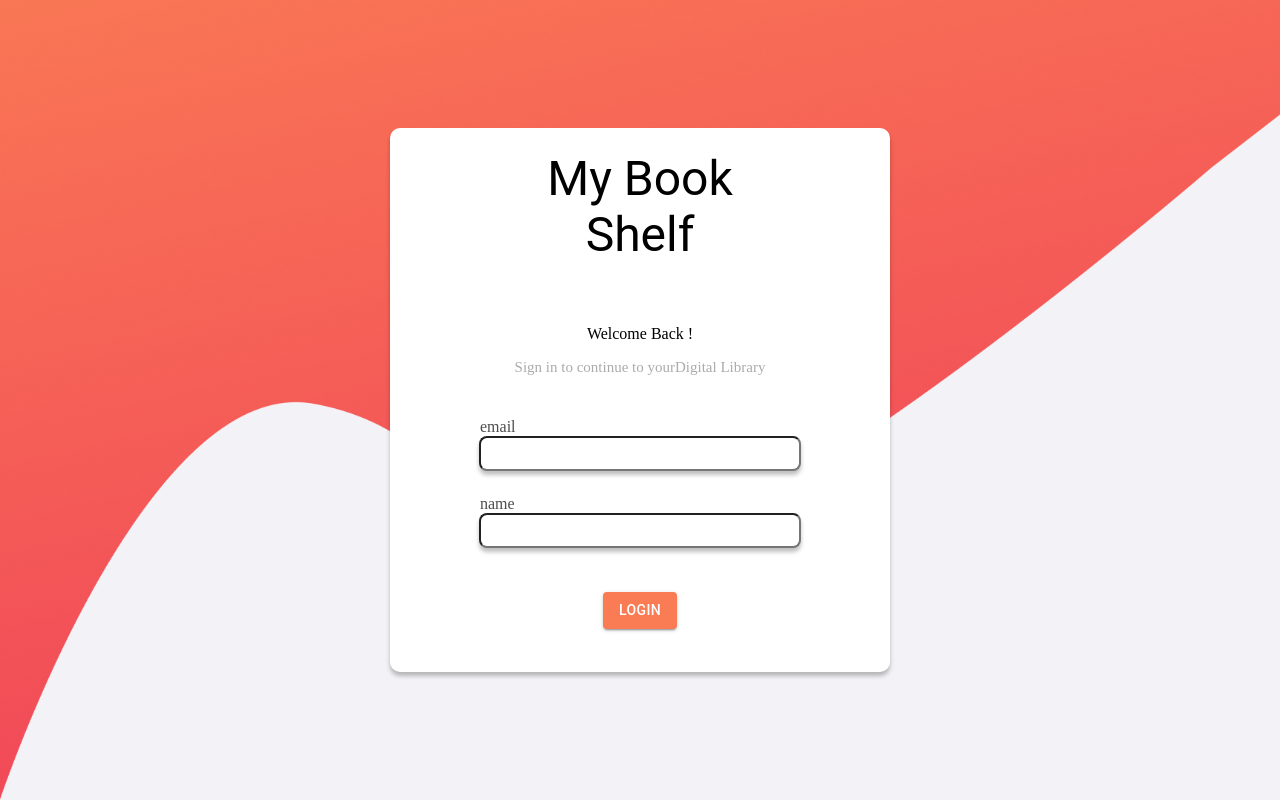
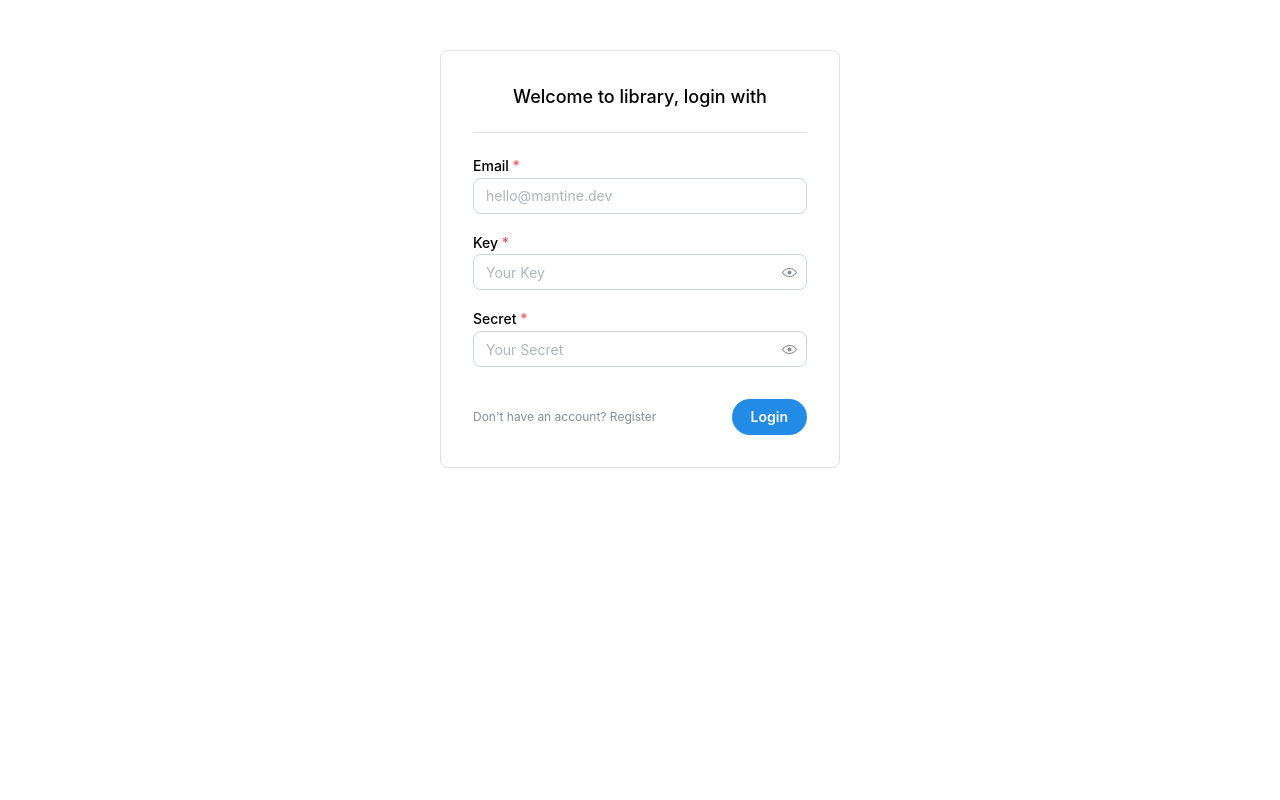
Before and after one commit to jokerUmar/lavinaBook, a React (Vite) app: page / in a window 1280 px wide. Built offline with nearby package versions, Linux system fonts and the light colour scheme.

Commit message:
adding auth with mantine

```diff
--- a/src/App.jsx
+++ b/src/App.jsx
@@ -10,7 +10,7 @@ import { BooleanContext } from "./context/booleanContext";
 import Bookshelf from "./pages/BookShelf/Bookshelf";
 import Add from "./pages/Add/Add";
 import Edit from "./pages/Edit/Edit";
-
+import { AuthenticationForm } from "./pages/auth/Auth";
 function App() {
   let { bool, setBool } = useContext(BooleanContext);
   const [myself, setMyself] = useState("");
@@ -39,7 +39,7 @@ function App() {
   return (
     <>
       <Routes>
-        <Route path="/" element={<Login />} />
+        <Route path="/" element={<AuthenticationForm />} />
         <Route path="/home" element={<Home />} />
         <Route path="/book" element={<BookPage />} />
         <Route path="/shelf" element={<Bookshelf />} />
--- /dev/null
+++ b/src/components/status/Status.jsx
@@ -0,0 +1,64 @@
+import * as React from "react";
+import Box from "@mui/material/Box";
+import Button from "@mui/material/Button";
+import Dialog from "@mui/material/Dialog";
+import DialogActions from "@mui/material/DialogActions";
+import DialogContent from "@mui/material/DialogContent";
+import DialogTitle from "@mui/material/DialogTitle";
+import InputLabel from "@mui/material/InputLabel";
+import OutlinedInput from "@mui/material/OutlinedInput";
+import MenuItem from "@mui/material/MenuItem";
+import FormControl from "@mui/material/FormControl";
+import Select from "@mui/material/Select";
+
+export default function DialogSelect() {
+  const [open, setOpen] = React.useState(false);
+  const [age, setAge] = React.useState("");
+
+  const handleChange = (event) => {
+    setAge(Number(event.target.value) || "");
+  };
+
+  const handleClickOpen = () => {
+    setOpen(true);
+  };
+
+  const handleClose = (event, reason) => {
+    if (reason !== "backdropClick") {
+      setOpen(false);
+    }
+  };
+
+  return (
+    <div>
+      <Button variant="contained" color="success" onClick={handleClickOpen}>
+        Status
+      </Button>
+      <Dialog disableEscapeKeyDown open={open} onClose={handleClose}>
+        <DialogTitle>give the status</DialogTitle>
+        <DialogContent>
+          <Box component="form" sx={{ display: "flex", flexWrap: "wrap" }}>
+            <FormControl sx={{ m: 1, minWidth: 120 }}>
+              <InputLabel id="demo-dialog-select-label">status</InputLabel>
+              <Select
+                labelId="demo-dialog-select-label"
+                id="demo-dialog-select"
+                value={age}
+                onChange={handleChange}
+                input={<OutlinedInput label="Age" />}
+              >
+                <MenuItem value={1}>One</MenuItem>
+                <MenuItem value={2}>Two</MenuItem>
+                <MenuItem value={3}>Three</MenuItem>
+              </Select>
+            </FormControl>
+          </Box>
+        </DialogContent>
+        <DialogActions>
+          <Button onClick={handleClose}>Cancel</Button>
+          <Button onClick={handleClose}>Ok</Button>
+        </DialogActions>
+      </Dialog>
+    </div>
+  );
+}
--- a/src/main.jsx
+++ b/src/main.jsx
@@ -6,9 +6,11 @@ import BooleanProvider from "./context/booleanContext.jsx";
 import SidebarProvider from "./context/SidebarContext.jsx";
 import SearchProvider from "./context/SearchContext.jsx";
 import AddingShelfProvider from "./context/AddingShelfContext.jsx";
+import { MantineProvider } from "@mantine/core";
 
 createRoot(document.getElementById("root")).render(
   <StrictMode>
+    <MantineProvider>
       <BrowserRouter>
         <BooleanProvider>
           <SidebarProvider>
@@ -20,5 +22,6 @@ createRoot(document.getElementById("root")).render(
           </SidebarProvider>
         </BooleanProvider>
       </BrowserRouter>
+    </MantineProvider>
   </StrictMode>
 );
--- a/src/pages/BookShelf/Bookshelf.jsx
+++ b/src/pages/BookShelf/Bookshelf.jsx
@@ -4,8 +4,10 @@ import { Button } from "@mui/material";
 import Aside from "../../components/aside/Aside";
 import img from "../../assets/book.png";
 import DrawerAppBar from "../../components/header/Header";
+import { AddingShelfContext } from "../../context/AddingShelfContext";
+import DialogSelect from "../../components/status/Status";
 
-function Bookshelf({ myself }) {
+function Bookshelf() {
   return (
     <div className="shelf">
       <div className="container">
@@ -26,9 +28,7 @@ function Bookshelf({ myself }) {
                 </Button>
                 <br />
                 <br />
-                <Button variant="contained" color="success">
-                  succes
-                </Button>
+                <DialogSelect />
               </div>
             </div>
           </div>
--- /dev/null
+++ b/src/pages/auth/Auth.jsx
@@ -0,0 +1,222 @@
+import { useToggle, upperFirst } from "@mantine/hooks";
+import { useForm } from "@mantine/form";
+import "@mantine/core/styles.css";
+import {
+  TextInput,
+  PasswordInput,
+  Text,
+  Paper,
+  Group,
+  Button,
+  Divider,
+  Anchor,
+  Stack,
+} from "@mantine/core";
+import axios from "axios";
+import { useState } from "react";
+import { Alert, Snackbar } from "@mui/material";
+
+export function AuthenticationForm(props) {
+  const [open, setOpen] = useState(false);
+  const [text, setText] = useState("");
+
+  const handleClose = (event, reason) => {
+    if (reason === "clickaway") {
+      return;
+    }
+    setOpen(false);
+  };
+
+  function postData() {
+    axios
+      .post(`https://no23.lavina.tech/signup`, {
+        name: form.values.name,
+        email: form.values.email,
+        key: key,
+        secret: mySecret,
+      })
+      .then((res) => {
+        console.log(res);
+
+        localStorage.setItem("user", JSON.stringify(res?.data?.data));
+
+        setTimeout(() => {
+          navigate("/home");
+        }, 700);
+      })
+      .catch((err) => {
+        if (err) {
+          console.log(err);
+        }
+      });
+  }
+
+  function getMyself() {
+    let x = localStorage.getItem("user");
+
+    if (x !== null) {
+      let { key, secret } = JSON.parse(localStorage.getItem("user"));
+
+      function hashGenerator(string) {
+        return MD5(string).toString();
+      }
+
+      let str = `GET/myself${secret}`;
+
+      let sign = hashGenerator(str);
+
+      const config = {
+        headers: {
+          Key: key,
+          Sign: sign,
+        },
+      };
+
+      axios
+        .get("https://no23.lavina.tech/myself", config)
+        .then((res) => {
+          return res;
+        })
+        .catch((err) => {
+          return err;
+        });
+    } else {
+      return false;
+    }
+  }
+
+  function checkLogin() {
+    let myself = getMyself();
+    if (type == "register") {
+      if (myself !== false) {
+        postData();
+      } else {
+        form.values.name = "";
+        form.values.key = "";
+        form.values.secret = "";
+        form.values.email = "";
+        setOpen(true);
+        setText("this account already exists");
+      }
+
+      console.log(myself);
+    } else if (type == "login") {
+    }
+  }
+
+  // Removed "props: PaperProps"
+  const [type, toggle] = useToggle(["login", "register"]);
+
+  const form = useForm({
+    initialValues: {
+      email: "",
+      name: "",
+      key: "",
+      secret: "",
+      terms: true,
+    },
+
+    validate: {
+      email: (val) => (/^\S+@\S+$/.test(val) ? null : "Invalid email"),
+      secret: (val) =>
+        val.length <= 6 ? "Secret should include at least 6 characters" : null,
+    },
+  });
+
+  return (
+    <div>
+      <Paper
+        style={{ maxWidth: "400px", margin: "auto", marginTop: "50px" }}
+        radius="md"
+        p="xl"
+        withBorder
+        {...props}
+      >
+        {/* Spread props */}
+        <Text size="lg" style={{ textAlign: "center" }} fw={500}>
+          Welcome to library, {type} with
+        </Text>
+        <Divider label="" labelPosition="center" my="lg" />
+        <form onSubmit={form.onSubmit(() => {})}>
+          <Stack>
+            {type === "register" && (
+              <TextInput
+                label="Name"
+                placeholder="Your name"
+                value={form.values.name}
+                onChange={(event) =>
+                  form.setFieldValue("name", event.currentTarget.value)
+                }
+                radius="md"
+              />
+            )}
+
+            <TextInput
+              required
+              label="Email"
+              placeholder="hello@mantine.dev"
+              value={form.values.email}
+              onChange={(event) =>
+                form.setFieldValue("email", event.currentTarget.value)
+              }
+              error={form.errors.email && "Invalid email"}
+              radius="md"
+            />
+
+            <PasswordInput
+              required
+              label="Key"
+              placeholder="Your Key"
+              value={form.values.key}
+              onChange={(event) =>
+                form.setFieldValue("key", event.currentTarget.value)
+              }
+              radius="md"
+            />
+            <PasswordInput
+              required
+              label="Secret"
+              placeholder="Your Secret"
+              value={form.values.secret}
+              onChange={(event) =>
+                form.setFieldValue("secret", event.currentTarget.value)
+              }
+              error={
+                form.errors.secret &&
+                "Secret should include at least 6 characters"
+              }
+              radius="md"
+            />
+          </Stack>
+
+          <Group justify="space-between" mt="xl">
+            <Anchor
+              component="button"
+              type="button"
+              c="dimmed"
+              onClick={() => toggle()}
+              size="xs"
+            >
+              {type === "register"
+                ? "Already have an account? Login"
+                : "Don't have an account? Register"}
+            </Anchor>
+            <Button onClick={checkLogin} type="submit" radius="xl">
+              {upperFirst(type)}
+            </Button>
+          </Group>
+        </form>
+      </Paper>
+      <Snackbar open={open} autoHideDuration={6000} onClose={handleClose}>
+        <Alert
+          onClose={handleClose}
+          severity="error"
+          variant="filled"
+          sx={{ width: "250px" }}
+        >
+          {text}
+        </Alert>
+      </Snackbar>
+    </div>
+  );
+}
--- a/src/pages/home/Home.jsx
+++ b/src/pages/home/Home.jsx
@@ -23,7 +23,36 @@ function Home() {
     navigate("/book");
   }
 
-  function handleAdd(e) {}
+  function handleAdd(item) {
+    // starting
+
+    function hashGenerator(string) {
+      return MD5(string).toString();
+    }
+
+    const bodyString = `{isbn:"${item.isbn}"}`;
+
+    let str = `POST/books${bodyString}${secret}`;
+    let sign = hashGenerator(str);
+
+    const config = {
+      headers: {
+        Key: key,
+        Sign: sign,
+      },
+    };
+
+    const body = { isbn: item.isbn };
+
+    axios
+      .post(`https://no23.lavina.tech/books`, body, config)
+      .then((res) => {
+        console.log(res);
+      })
+      .catch((err) => {
+        console.log(err);
+      });
+  }
 
   return (
     <div className="home">
--- a/src/pages/home/home.css
+++ b/src/pages/home/home.css
@@ -10,6 +10,7 @@
 }
 
 .card {
+  transition: box-shadow 0.3s;
   width: 200px;
   padding: 16px 27px 13px 15px;
   box-shadow: 0px 4px 4px 0px rgba(0, 0, 0, 0.29);
@@ -63,6 +64,10 @@
   margin-left: 25px !important;
 }
 
+.card:hover {
+  box-shadow: 0 0 11px rgba(33, 33, 33, 0.2);
+}
+
 @media screen and (max-width: 1200px) {
   .main {
     justify-content: center;
```
Also changed, not shown: package.json (+7 -0 lines), 1 other file (tests, documents, lock files or other folders). Lines whose indentation alone changed are shown as unchanged.
